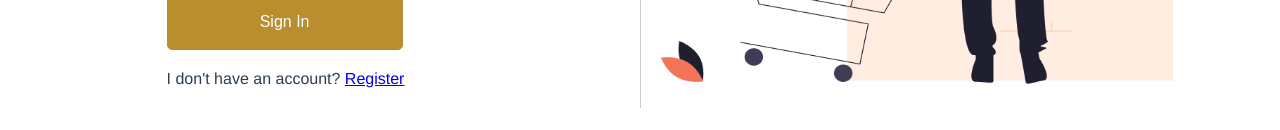
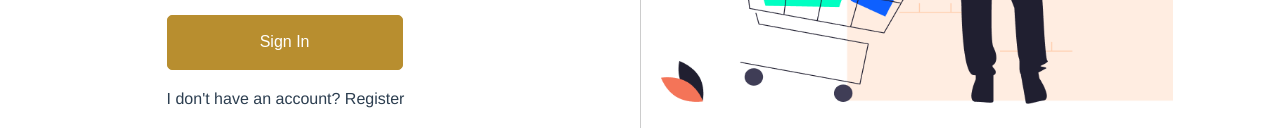
Before and after one commit to kimoninanina/e-Commercial, a Vue app: page /#/loginIndex in a window 1280 px wide. Shown: the part 974-1104 px from the top of the page. Built offline with nearby package versions, Linux system fonts and the light colour scheme; no server answers; sample sign-in values are in the browser's storage.

Commit message:
Login in Page add ITOKEN

```diff
--- a/src/App.vue
+++ b/src/App.vue
@@ -9,7 +9,7 @@
 <script>
 import AppFooter from "./components/AppFooter.vue";
 import AppNavbar from "./components/AppNavbar.vue";
-import { IToken } from "@/api/csrf-token/index.js";
+// import { IToken } from "@/api/csrf-token/index.js";
 
 export default {
   name: "App",
@@ -18,12 +18,12 @@ export default {
     AppFooter,
   },
   mounted() {
-    /**
-     * 获取 CSRF Token
-     */
-    IToken().then((res) => {
-      localStorage.setItem("token", res);
-    });
+    // /**
+    //  * 获取 CSRF Token
+    //  */
+    // IToken().then((res) => {
+    //   localStorage.setItem("token", res);
+    // });
   },
 };
 </script>
--- a/src/views/LoginIndex.vue
+++ b/src/views/LoginIndex.vue
@@ -29,7 +29,10 @@
           </button>
         </div>
 
-        <span>Welcome back !!!</span>
+        <span v-if="isLoggedIn" class="form-successful-login"
+          >Login successful! Welcome back!!!</span
+        >
+        <span v-else>Welcome back !!!</span>
         <h2>{{ mode === "login" ? "Sign In" : "Register" }}</h2>
         <form>
           <div class="form-group">
@@ -37,17 +40,13 @@
             <input type="text" id="email" v-model="email" />
           </div>
           <div class="form-group">
-            <label for="password"
-              >Password
-            </label
-            >
+            <label for="password">Password</label>
             <input type="password" id="password" v-model="password" />
           </div>
 
           <div class="info__form">
             <div class="button-container">
-              <!-- 根据模式渲染不同的按钮文本 -->
-              <button @click="mode === 'login' ? login : register">
+              <button @click="mode === 'login' ? login() : register()">
                 {{ mode === "login" ? "Sign In" : "Register" }}
               </button>
               <p>
@@ -56,11 +55,9 @@
                     ? "I don't have an account?"
                     : "Already have an account?"
                 }}
-                <a
-                  href="#"
-                  @click="setMode(mode === 'login' ? 'register' : 'login')"
-                  >{{ mode === "login" ? "Register" : "Sign in" }}</a
-                >
+                <a @click="setMode(mode === 'login' ? 'register' : 'login')">{{
+                  mode === "login" ? "Register" : "Sign in"
+                }}</a>
               </p>
             </div>
           </div>
@@ -75,12 +72,12 @@
 
 <script>
 import BreadcrumbNav from "@/components/BreadcrumbNav.vue";
+import { IToken } from "@/api/csrf-token";
 
 export default {
   components: { BreadcrumbNav },
   data() {
     return {
-      input: 1,
       path: [
         { name: "Home", path: "/homeIndex" },
         { name: "Login", path: "/LoginIndex" },
@@ -88,6 +85,7 @@ export default {
       mode: "login", // 初始模式为登录
       email: "",
       password: "",
+      isLoggedIn: false, // 登录状态
     };
   },
   methods: {
@@ -96,7 +94,13 @@ export default {
       this.mode = selectedMode;
     },
     login() {
-      // 处理登录逻辑
+      // 模拟登录请求
+      IToken().then((res) => {
+        localStorage.setItem("token", res);
+        this.isLoggedIn = true; // 登录成功后设置登录状态
+        console.log('abc')
+      });
+      // 模拟登录延迟，您可以根据实际情况调整
     },
     register() {
       // 处理注册逻辑
@@ -136,6 +140,7 @@ export default {
   align-items: center;
   height: 100vh;
   text-align: left;
+  margin-top: 20px;
   .toggle-button {
     margin-top: 30px;
     padding-bottom: 30px;
@@ -188,6 +193,12 @@ export default {
         border-radius: 4px;
         background-color: #fff6f4; /* 设置填充颜色 */
         margin-bottom: 20px;
+      }
+
+      span .form-successful-login {
+        color: #b88e2f;
+        font-size: 20px;
+        font-weight: bold;
       }
     }
     .info__form {
@@ -246,4 +257,9 @@ export default {
 .button-signin.active:hover {
   background-color: #bd741a; /* 添加悬停时的背景颜色 */
 }
+span.form-successful-login {
+  color: #b88e2f;;
+  font-size: 20px;
+  font-weight: bold;
+}
 </style>
```
